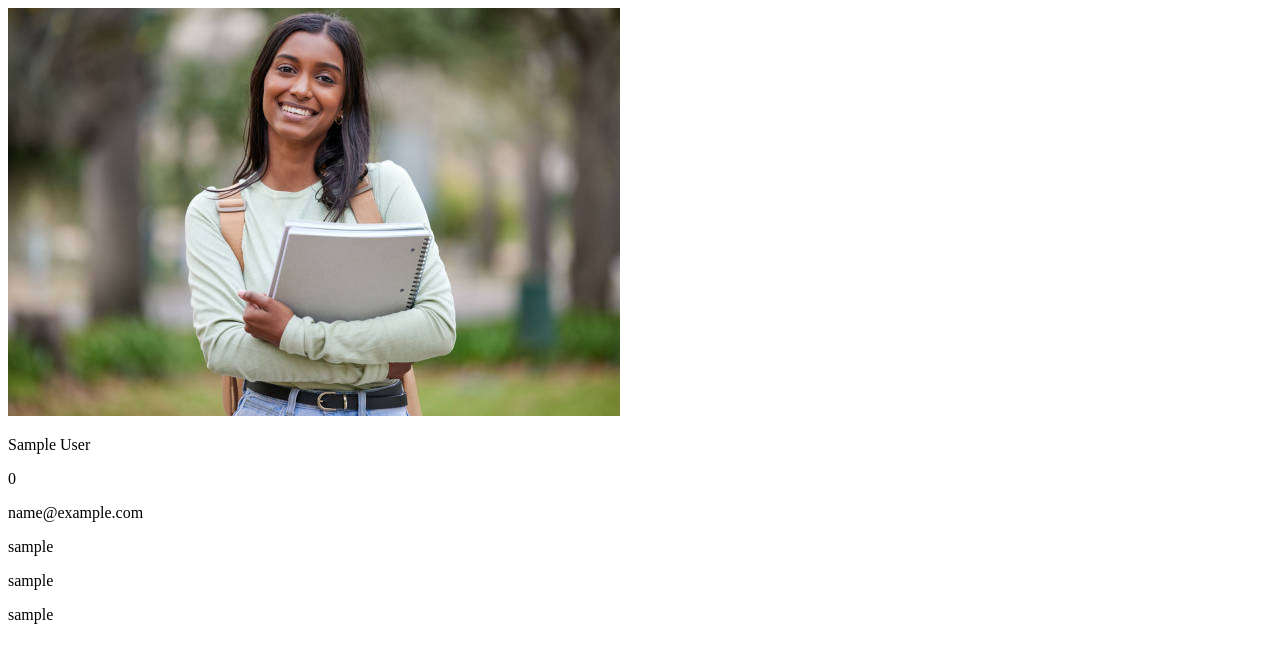
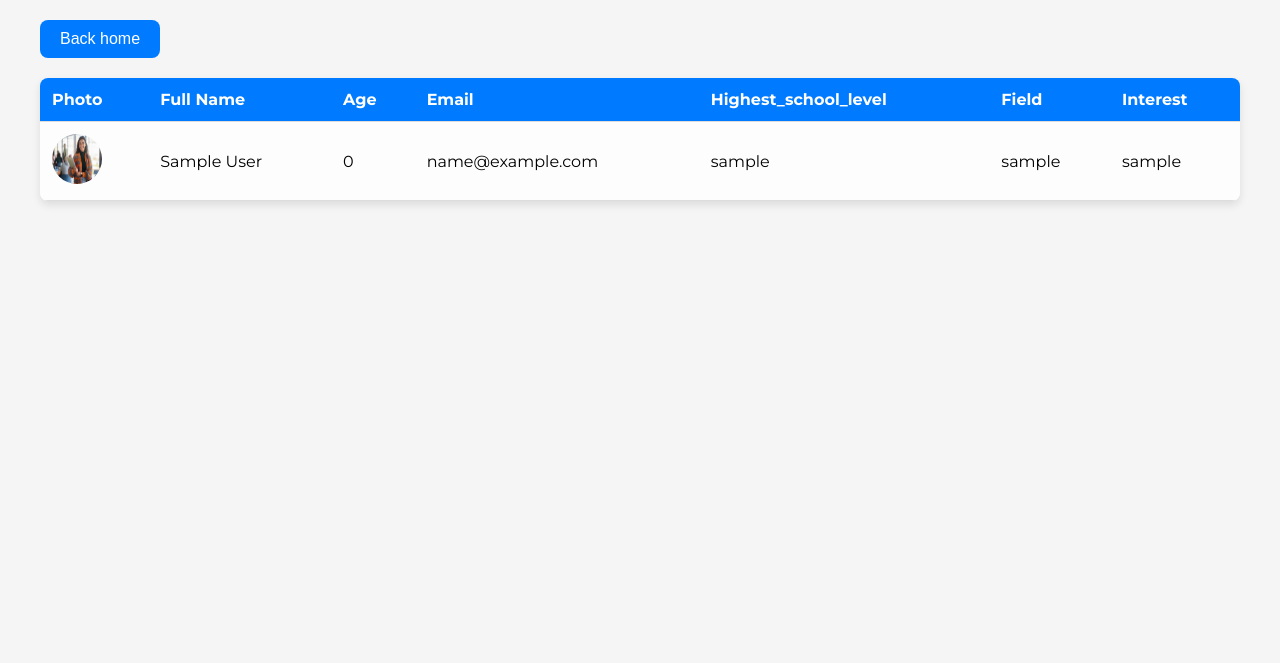
Before and after one commit to ghabi1602/project, a Flask app: page /prof_dash/stds in a window 1280 px wide. Shown: the top 663 px of the page. Run offline with Flask 3, Linux system fonts and the light colour scheme; the visitor is signed in with stand-in values (Sample User, id 1); data comes from the database, SQL or seed files in the repository.

Commit message:
push to github

```diff
--- a/app/web_flask/routes.py
+++ b/app/web_flask/routes.py
@@ -38,7 +38,7 @@ def prof_dash():
             max_std = class_.maximum_number_of_students
             professor = PROFESSOR.query.get(class_.professor_id)
             prof_name = professor.fullname if professor else "unknown"
-            num_std = len(class_.stds)
+            num_std = len(class_.students)
             class_data.update({
                 'name': name,
                 'prof_name': prof_name,
--- a/app/web_flask/static/new_style.css
+++ b/app/web_flask/static/new_style.css
@@ -248,3 +248,71 @@ body {
     margin-top: 80px; /* Ensure space below the button */
     padding-top: 50px; /* Adjust if needed for additional spacing */
 }
+
+/* profs page styling */
+/* General body styling */
+body {
+    font-family: 'Montserrat', sans-serif;
+    background-color: #f5f5f5;
+    margin: 0;
+    padding: 0;
+}
+
+/* Background frame styling */
+.background_frame {
+    padding: 20px;
+    margin: 0 auto;
+    max-width: 1200px;
+}
+
+/* Back home button styling */
+.back_home-btn {
+    padding: 10px 20px;
+    font-size: 16px;
+    background-color: #007bff;
+    color: white;
+    border: none;
+    border-radius: 8px;
+    cursor: pointer;
+    margin-bottom: 20px;
+}
+
+.back_home-btn:hover {
+    background-color: #0056b3;
+}
+
+/* Table styling */
+.professor-table {
+    width: 100%;
+    border-collapse: collapse;
+    background-color: rgba(255, 255, 255, 0.8); /* Transparent background */
+    box-shadow: 0 4px 8px rgba(0, 0, 0, 0.1);
+    border-radius: 8px;
+    overflow: hidden;
+}
+
+.professor-table th,
+.professor-table td {
+    padding: 12px;
+    text-align: left;
+    border-bottom: 1px solid #ddd;
+}
+
+.professor-table thead {
+    background-color: #007bff;
+    color: white;
+}
+
+.professor-table tbody tr:nth-child(even) {
+    background-color: #f9f9f9;
+}
+
+.professor-table tbody tr:hover {
+    background-color: #f1f1f1;
+}
+
+.prof_logo {
+    width: 50px;
+    height: 50px;
+    border-radius: 50%;
+}
--- a/app/web_flask/templates/stds.html
+++ b/app/web_flask/templates/stds.html
@@ -4,7 +4,7 @@
     <meta charset="UTF-8">
     <meta name="viewport" content="width=device-width, initial-scale=1.0">
     <title>TVS</title>
-    <link rel="stylesheet" href="new_style.css">
+    <link rel="stylesheet" href="{{ url_for('static', filename='new_style.css') }}">
     <link rel="stylesheet" href="https://unicons.iconscout.com/release/v4.0.0/css/line.css">
     <link rel="stylesheet"
     href="https://unpkg.com/boxicons@latest/css/boxicons.min.css">
@@ -14,19 +14,37 @@
 </head>
 <body>
     <div class="background_frame">
-        {% for std in students %}
-            <div class="box">
-                <img src="/static/imgs/34.jpg" alt="logo" class="prof_logo">
-                <div class="box-data">
-                    <p>{{ std.fullname }}</p>
-                    <p>{{ std.age }}</p>
-                    <p>{{ std.email }}</p>
-                    <p>{{ std.highest_school_level }}</p>
-                    <p>{{ std.field_of_studies }}</p>
-                    <p>{{ std.interested_at }}</p>
-                </div>
-            </div>
-        {% endfor %}
+        <a href="{{ url_for('routes.prof_dash') }}"><button class="back_home-btn">Back home</button></a>
+        <table class="professor-table">
+            <thead>
+                <tr>
+                    <th>Photo</th>
+                    <th>Full Name</th>
+                    <th>Age</th>
+                    <th>Email</th>
+                    <th>Highest_school_level</th>
+                    <th>Field</th>
+                    <th>Interest</th>
+                </tr>
+            </thead>
+            <tbody>
+                {% for std in students %}
+                    <tr>
+                        {% if std.gender == 'male' %}
+                            <td><img src="/static/imgs/education8.webp" alt="logo" class="prof_logo"></td>
+                        {% else %}
+                            <td><img src="/static/imgs/education7.webp" alt="logo" class="prof_logo"></td>
+                        {% endif %}
+                        <td>{{ std.fullname }}</td>
+                        <td>{{ std.age }}</td>
+                        <td>{{ std.email }}</td>
+                        <td>{{ std.highest_school_level }}</td>
+                        <td>{{ std.field_of_studies }}</td>
+                        <td>{{ std.interested_at }}</td>
+                    </tr>
+                {% endfor %}
+            </tbody>
+        </table>
     </div>
 </body>
 </html>
```
Also changed, not shown: app/web_flask/templates/profs.html (+32 -14 lines), app/web_flask/static/imgs/education7.webp (added), app/web_flask/static/imgs/education8.webp (added), app/web_flask/static/imgs/education9.webp (added).
